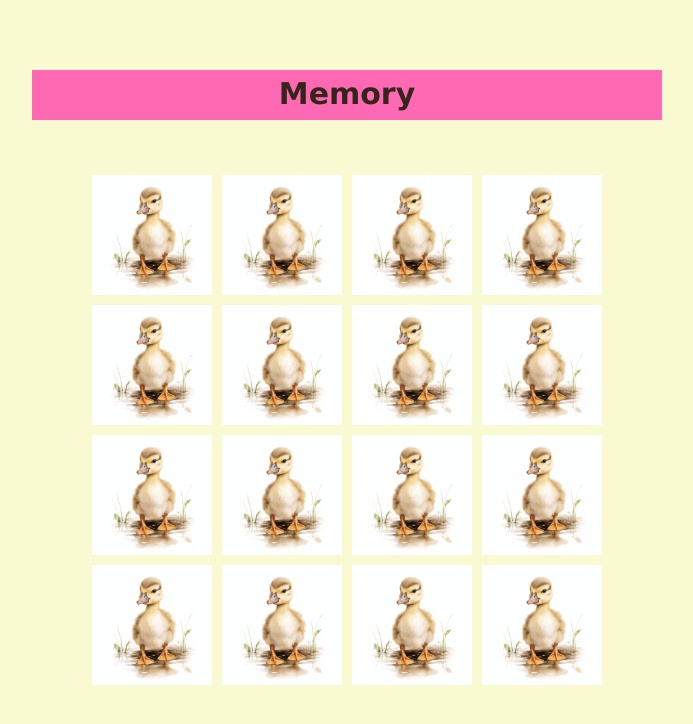
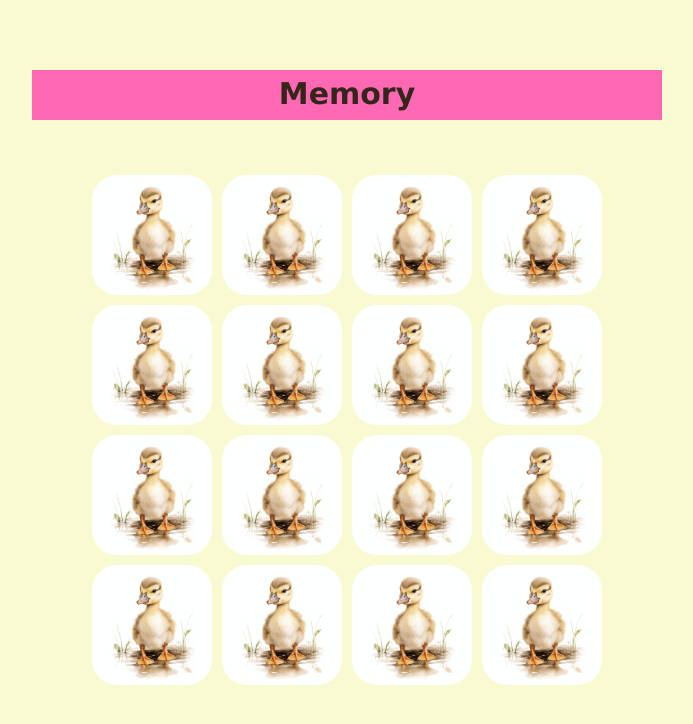
Before and after one commit to annkar73/memory-game, a Vue app: page / in a window 1280 px wide. Shown: the top 724 px of the page, without its empty margins (293-986 px from the left). Built offline with nearby package versions, Linux system fonts and the light colour scheme.

Commit message:
adjust border radius on cards

```diff
--- a/src/components/GameBoard.vue
+++ b/src/components/GameBoard.vue
@@ -139,6 +139,7 @@ h1 {
   width: 100%;
   height: 100%;
   backface-visibility: hidden;
+
 }
 
 .card-front {
@@ -146,7 +147,7 @@ h1 {
 }
 
 .card-back {
-  background-color: #bbb;
+  background-color: lightgoldenrodyellow;
   display: flex;
   align-items: center;
   justify-content: center;
@@ -157,6 +158,8 @@ h1 {
   width: 100%;
   height: 100%;
   object-fit: cover;
+  border-radius: 25px;
+
 }
 
 .game-over {
```
